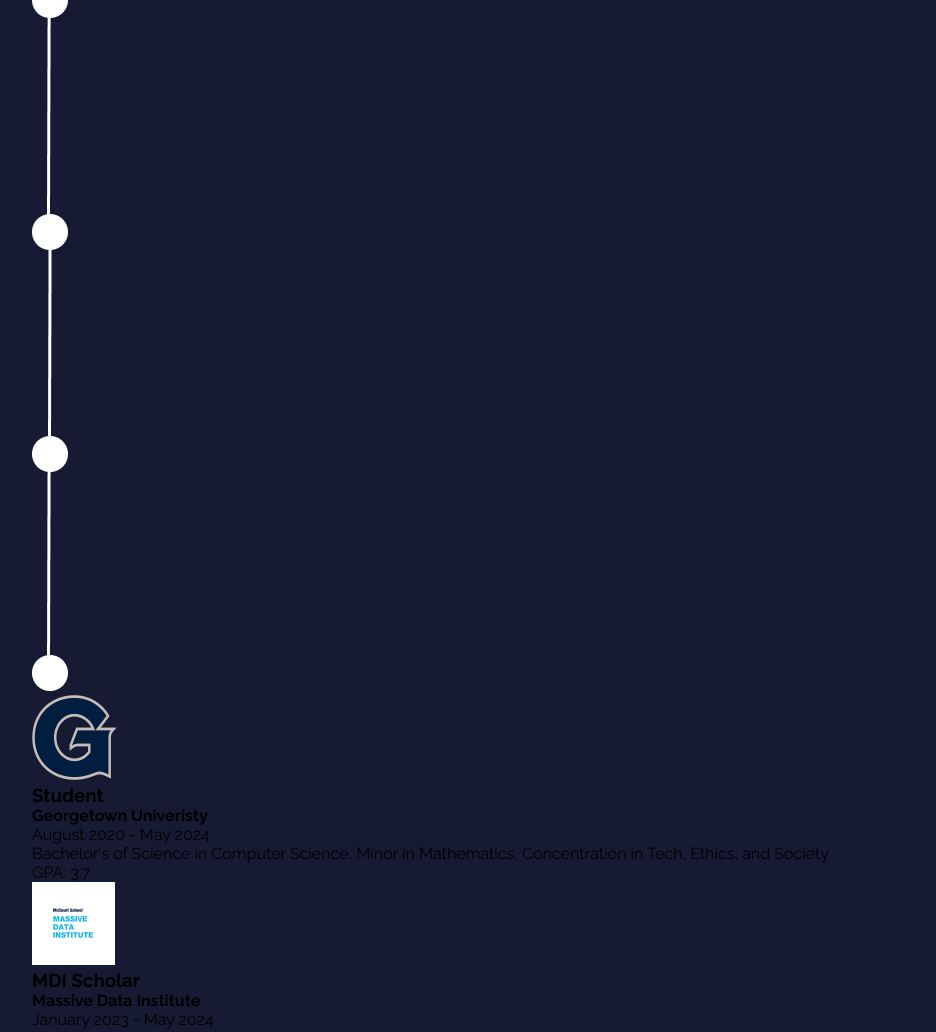
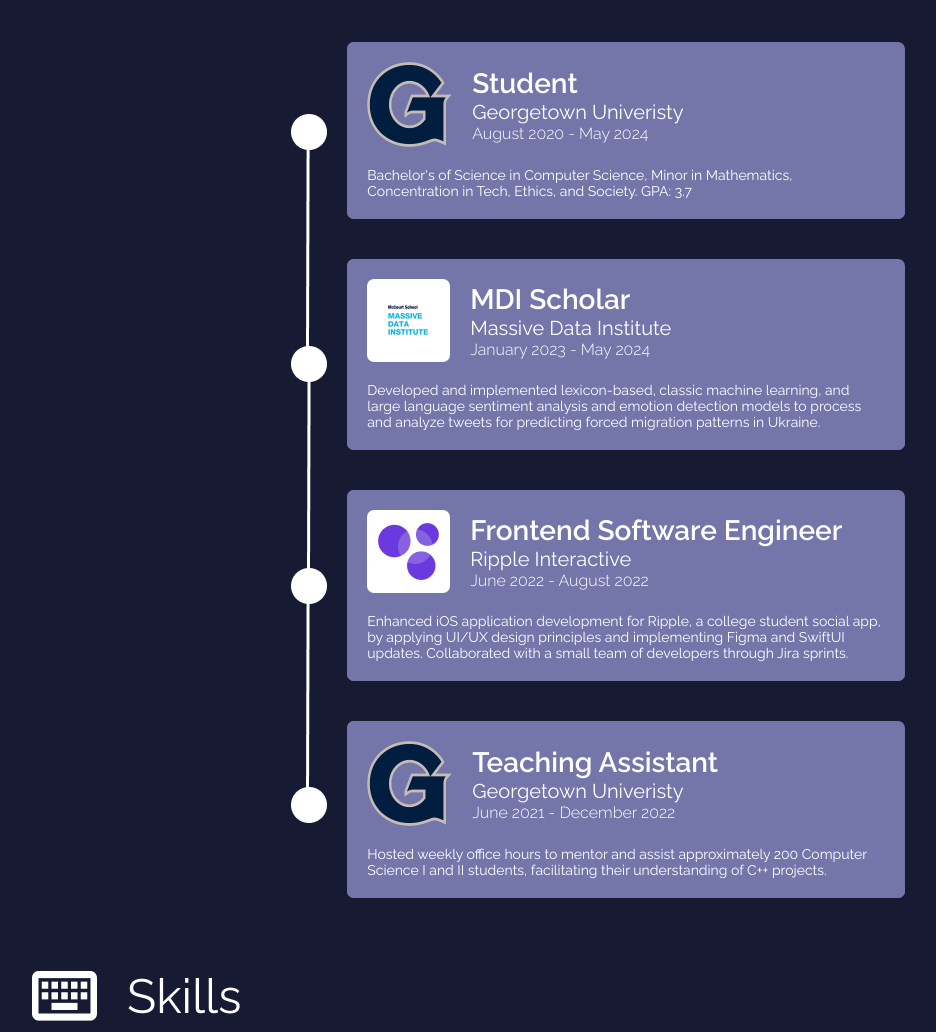
Before and after one commit to kateliggio/my-website, a plain HTML site: page index.html in a window 1280 px wide. Shown: the part 771-1803 px from the top of the page, without its empty margins (32-968 px from the left). Drawn offline with Linux system fonts and the light colour scheme.

Commit message:
styling experience section

```diff
--- a/index.css
+++ b/index.css
@@ -78,3 +78,76 @@ body {
     font-weight: 400;
     color: white;
 }
+
+
+#experience-content {
+    display: flex;
+    flex-direction: row;
+    justify-content: end;
+    align-items: center;
+    max-width: 55%;
+    margin: auto;
+    margin-top: 40px;
+}
+
+.experience-text-all {
+    display: flex;
+    flex-direction: column;
+    justify-content: start;
+    align-items: center;
+}
+
+.experiences * {
+    display: flex;
+    flex-direction: column;
+    justify-content: center;
+    align-items: start;
+    background-color: rgb(116, 118, 170, 1.0);
+    border-radius: 7px;
+}
+
+.experiences {
+    padding: 20px;
+}
+
+.header {
+    display: flex;
+    flex-direction: row;
+    justify-content: start;
+    align-items: center;
+    padding: 20px;
+}
+
+.header img {
+    margin-right: 20px;
+}
+
+.header h3 {
+    font-size: 28px;
+    color: white;
+    font-weight: 600;
+}
+
+.header h4 {
+    font-size: 20px;
+    color: white;
+    font-weight: 400;
+}
+
+.header h5 {
+    font-size: 16px;
+    color: white;
+    font-weight: 300;
+}
+
+.experiences p {
+    display: flex;
+    flex-direction: column;
+    justify-content: start;
+    align-items: start;
+    padding-left: 20px;
+    padding-right: 20px;
+    padding-bottom: 20px;
+    color: white;
+    font-size: 14px;
+}
--- a/index.html
+++ b/index.html
@@ -36,52 +36,61 @@
             <h2>Experience</h2>
         </div>
         <div id="experience-content">
+            <div>
                 <img src="./assets/experience-bar.png">
+            </div>
             <div id="experience-text-all">
                 <div class="experiences" id="georgetown">
+                    <div id ="georgetown-content">
                         <div class="header">
                             <img src="./assets/georgetown-logo.png">
                             <div class="header-text">
                                 <h3>Student</h3>
                                 <h4>Georgetown Univeristy</h4>
-                            <p>August 2020 - May 2024</p>
+                                <h5>August 2020 - May 2024</h5>
                             </div>
                         </div>
-                    <p>Bachelor's of Science in Computer Science, Minor in Mathematics, Concentration in Tech, Ethics, and Society</p>
-                    <p>GPA: 3.7</p>
+                        <p>Bachelor's of Science in Computer Science, Minor in Mathematics, Concentration in Tech, Ethics, and Society. GPA: 3.7</p>
+                    </div>
                 </div>
                 <div class="experiences" id="mdi">
+                    <div>
                         <div class="header">
                             <img src="./assets/mdi-logo.png">
                             <div class="header-text">
                                 <h3>MDI Scholar</h3>
                                 <h4>Massive Data Institute</h4>
-                            <p>January 2023 - May 2024</p>
+                                <h5>January 2023 - May 2024</h5>
                             </div>
                         </div>
                         <p>Developed and implemented lexicon-based, classic machine learning, and large language sentiment analysis and emotion detection models to process and analyze tweets for predicting forced migration patterns in Ukraine.</p>
                     </div>
+                </div>
                 <div class="experiences" id="ripple">
+                    <div>
                         <div class="header">
                             <img src="./assets/ripple-logo.png">
                             <div class="header-text">
                                 <h3>Frontend Software Engineer</h3>
                                 <h4>Ripple Interactive</h4>
-                            <p>June 2022 - August 2022</p>
+                                <h5>June 2022 - August 2022</h5>
                             </div>
                         </div>
                         <p>Enhanced iOS application development for Ripple, a college student social app, by applying UI/UX design principles and implementing Figma and SwiftUI updates. Collaborated with a small team of developers through Jira sprints.</p>
                     </div>
+                </div>
                 <div class="experiences" id="ta">
+                    <div>
                         <div class="header">
                             <img src="./assets/georgetown-logo.png">
                             <div class="header-text">
                                 <h3>Teaching Assistant</h3>
                                 <h4>Georgetown Univeristy</h4>
-                            <p>June 2021 - December 2022</p>
+                                <h5>June 2021 - December 2022</h5>
                             </div>
                         </div>
                         <p>Hosted weekly office hours to mentor and assist approximately 200 Computer Science I and II students, facilitating their understanding of C++ projects.</p>
+                    </div>
                 </div>
             </div>
         </div>
```
Lines whose indentation alone changed are shown as unchanged.
